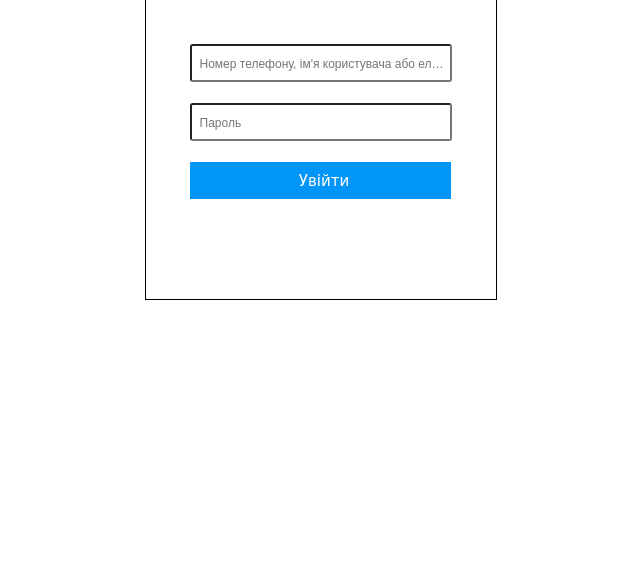
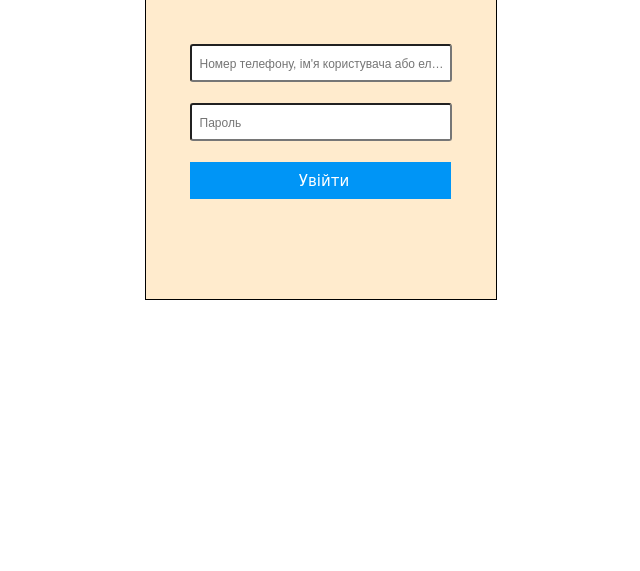
Before and after one commit to artemiiorel/name, a plain HTML site: page index.html in a window 1280 px wide. Shown: the part 229-800 px from the top of the page, without its empty margins (319-959 px from the left). Drawn offline with Linux system fonts and the light colour scheme.

Commit message:
Change background

```diff
--- a/style/style.css
+++ b/style/style.css
@@ -12,6 +12,7 @@ body {
     padding-top: 100px;
     padding-bottom: 100px;
     margin: 0 auto;
+    background: blanchedalmond;
 }
 
 .section-title {
```
